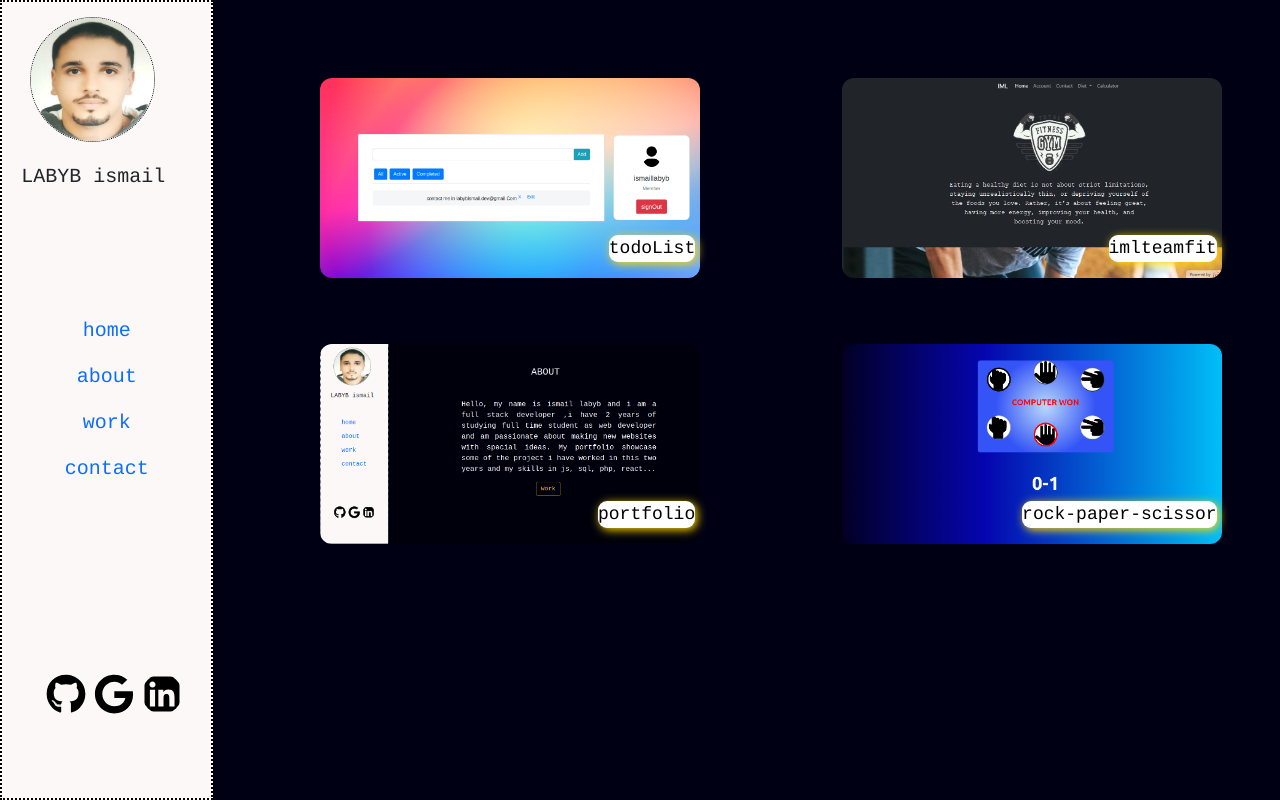
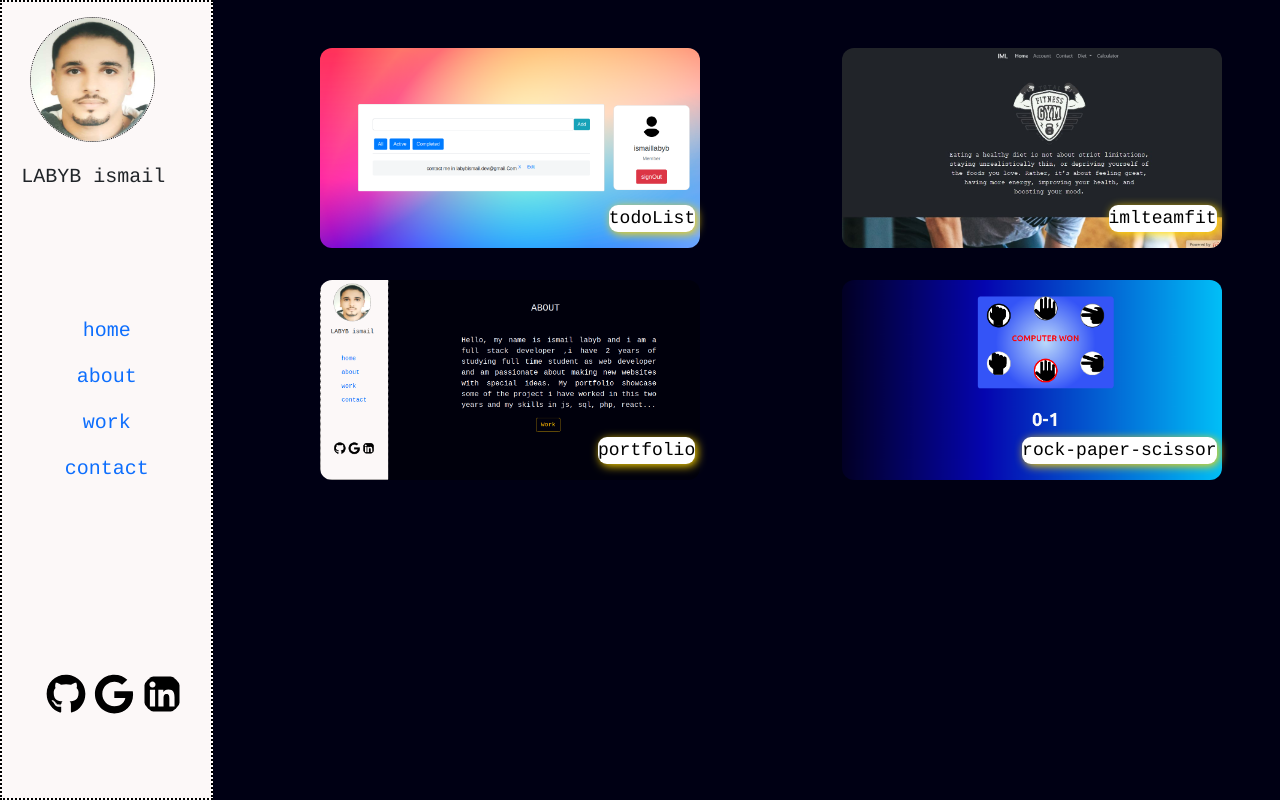
Before and after one commit to labybismail/portfolio1, a React (Create React App) app: page /work in a window 1280 px wide. Built offline with nearby package versions, Linux system fonts and the light colour scheme.

Commit message:
edits on work

```diff
--- a/src/App.css
+++ b/src/App.css
@@ -13,6 +13,7 @@
 .h2About{margin-top:80px}
 .pAbout{text-align:justify;margin-top:70px;font-size:24px;}
 .div1Contact{background-color:rgb(0,0,20);height:100vh}
+.workDiv{background-color:rgb(0,0,20);height:100vh;padding-top:40px;}
 @media screen and (max-width:1200px) {
     #sidebar{
         height: 20vh;
--- a/src/components/work.js
+++ b/src/components/work.js
@@ -10,8 +10,8 @@ export default function Work(){
     const card4Style = {backgroundImage: `url(${card4Img})`};
     const pStyle={bottom:"0",right:"5px",position:"absolute",boxShadow:"2px 2px 10px gold",borderRadius:"9px",backgroundColor:"white",color:'black'}
     return(
-        <div className="col-xl-10 col-12 workDiv" style={{backgroundColor:"rgb(0,0,20)",height:"100vh"}}>
-            <div className="col-12 d-flex " style={{marginTop: "70px"}}>
+        <div className="col-xl-10 col-12 workDiv">
+            <div className="col-12 d-flex mb-3 ">
                 <div className="col-4 mx-auto " >
                     <a href="https://hard-hitting-appeal.000webhostapp.com" >
                         <div className="m-2 cardsStyle " style={card1Style}>
@@ -27,15 +27,15 @@ export default function Work(){
                     </a>
                 </div>
             </div>
-            <div className="col-12 d-flex">
-                <div className="col-4 mx-auto " style={{height: "30%",marginTop: "50px"}} >
+            <div className="col-12 d-flex mb-0">
+                <div className="col-4 mx-auto "  >
                     <a href="https://labybportfolio.netlify.app" >
                         <div className="m-2 cardsStyle" style={card3Style}>
                             <p className="" style={pStyle}>portfolio</p>
                         </div>
                     </a>
                 </div>
-                <div className="col-4 mx-auto " style={{height: "30%",marginTop: "50px"}} >
+                <div className="col-4 mx-auto "  >
                     <a href="https://game1-rock.netlify.app" >
                         <div className="m-2 cardsStyle" style={card4Style}>
                             <p className="" style={pStyle}>rock-paper-scissor</p>
```
